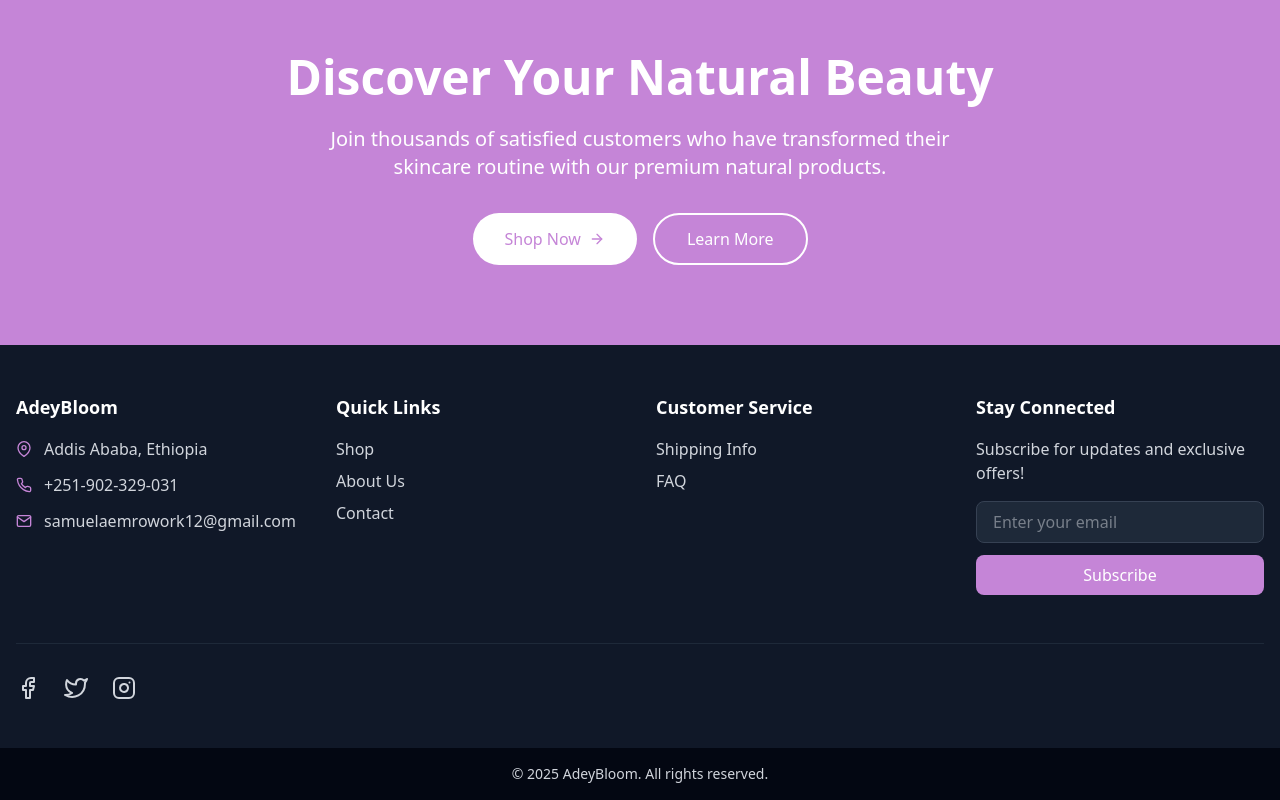
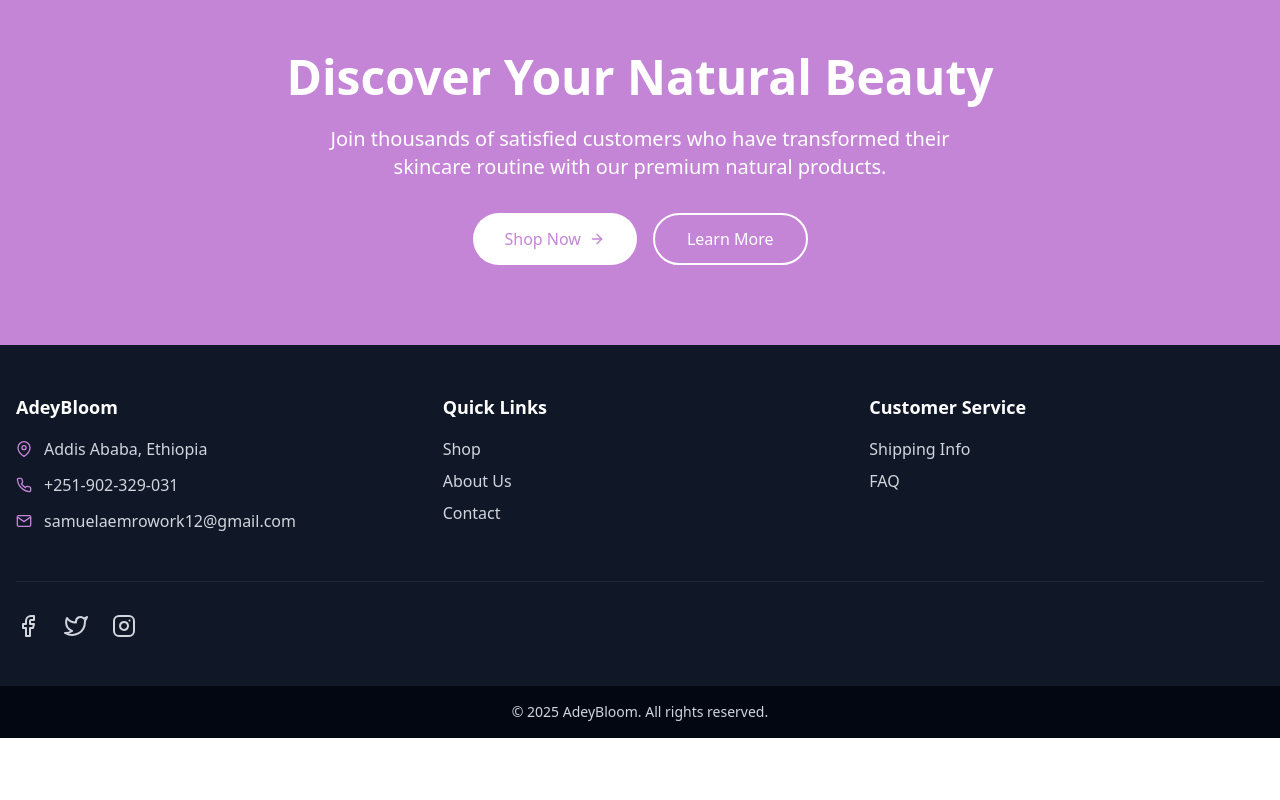
Before and after one commit to samuelAemro12/AdeyBloom-ecommerce-clientSide, a React (Vite) app in the folder Client-side/: page / in a window 1280 px wide. Shown: the part 2691-3491 px from the top of the page. After the commit the page ends 3429 px from the top, so only its background shows below. Built offline with nearby package versions, Linux system fonts and the light colour scheme; no server answers.

Commit message:
footer last update

```diff
--- a/Client-side/src/components/Footer.jsx
+++ b/Client-side/src/components/Footer.jsx
@@ -7,7 +7,7 @@
   return (
     <footer className="bg-gray-900 text-gray-300 mt-auto">
       <div className="container mx-auto px-4 py-12">
-        <div className="grid grid-cols-1 md:grid-cols-2 lg:grid-cols-4 gap-8">
+        <div className="grid grid-cols-1 md:grid-cols-2 lg:grid-cols-3 gap-8">
           {/* Company Information */}
           <div className="space-y-4">
             <h3 className="text-white text-lg font-semibold mb-4">AdeyBloom</h3>
@@ -45,25 +45,6 @@
               <li><Link to="/faq" className="hover:text-[#C585D7] transition">FAQ</Link></li>
             </ul>
           </div>
-
-          {/* Newsletter */}
-          <div>
-            <h3 className="text-white text-lg font-semibold mb-4">Stay Connected</h3>
-            <p className="mb-4">Subscribe for updates and exclusive offers!</p>
-            <form className="space-y-3">
-              <input
-                type="email"
-                placeholder="Enter your email"
-                className="w-full px-4 py-2 rounded-lg bg-gray-800 border border-gray-700 focus:outline-none focus:border-[#C585D7]"
-              />
-              <button
-                type="submit"
-                className="w-full bg-[#C585D7] text-white py-2 rounded-lg hover:bg-opacity-90 transition"
-              >
-                Subscribe
-              </button>
-            </form>
-          </div>
         </div>
 
         {/* Social Media */}
```
